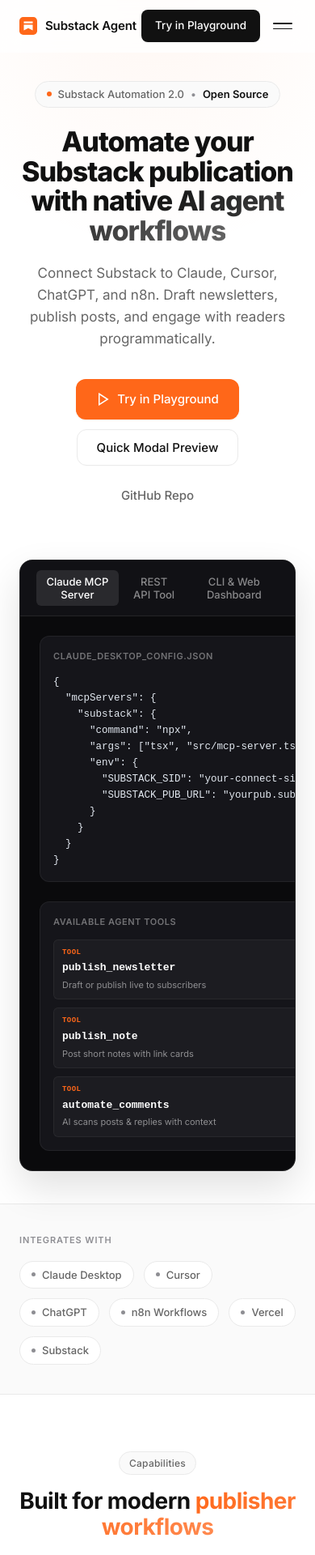
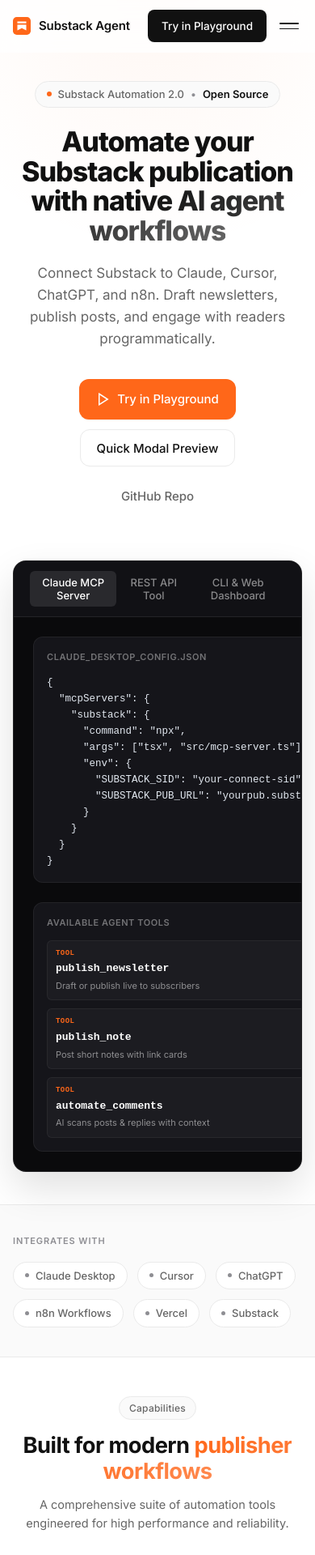
Before and after one commit to santhosh-patel/substack-agent, a React (Vite) app in the folder landing-page/: page / in a window 390 px wide. Shown: the top 1920 px of the page at 81% size. Built offline with nearby package versions, Linux system fonts and the light colour scheme.

Commit message:
feat: integrate playground callback into navbar and enhance mobile menu styling with custom scrollbars

```diff
--- a/landing-page/src/components/Navbar.jsx
+++ b/landing-page/src/components/Navbar.jsx
@@ -1,7 +1,7 @@
 import { useState, useEffect } from 'react';
 import './Navbar.css';
 
-export default function Navbar() {
+export default function Navbar({ onOpenPlayground }) {
   const [scrolled, setScrolled] = useState(false);
   const [mobileOpen, setMobileOpen] = useState(false);
 
@@ -10,6 +10,25 @@
     window.addEventListener('scroll', onScroll, { passive: true });
     return () => window.removeEventListener('scroll', onScroll);
   }, []);
+
+  useEffect(() => {
+    if (mobileOpen) {
+      document.body.style.overflow = 'hidden';
+    } else {
+      document.body.style.overflow = '';
+    }
+    return () => {
+      document.body.style.overflow = '';
+    };
+  }, [mobileOpen]);
+
+  const handlePlaygroundClick = (e) => {
+    if (onOpenPlayground) {
+      e.preventDefault();
+      setMobileOpen(false);
+      onOpenPlayground();
+    }
+  };
 
   return (
     <header className={`navbar-wrapper ${scrolled ? 'is-scrolled' : ''}`}>
@@ -24,19 +43,28 @@
           <span>Substack Agent</span>
         </a>
 
+        {mobileOpen && (
+          <div className="nav-backdrop" onClick={() => setMobileOpen(false)} />
+        )}
+
         <div className={`nav-menu ${mobileOpen ? 'is-open' : ''}`}>
           <a href="#features" onClick={() => setMobileOpen(false)}>Features</a>
           <a href="#integrations" onClick={() => setMobileOpen(false)}>Integrations</a>
           <a href="#how-it-works" onClick={() => setMobileOpen(false)}>How It Works</a>
           <a href="#tools" onClick={() => setMobileOpen(false)}>Tools</a>
           <a href="#faq" onClick={() => setMobileOpen(false)}>FAQ</a>
+          <button onClick={handlePlaygroundClick} className="btn btn-primary nav-mobile-cta">
+            Try in Playground
+          </button>
         </div>
 
         <div className="nav-actions">
-          <a href="/playground" className="btn btn-primary nav-cta">Try in Playground</a>
+          <button onClick={handlePlaygroundClick} className="btn btn-primary nav-cta">
+            Try in Playground
+          </button>
 
           <button
-            className="mobile-toggle"
+            className={`mobile-toggle ${mobileOpen ? 'is-active' : ''}`}
             onClick={() => setMobileOpen(!mobileOpen)}
             aria-label="Toggle menu"
           >
--- a/landing-page/src/index.css
+++ b/landing-page/src/index.css
@@ -219,6 +219,51 @@
 
 @media (max-width: 768px) {
   :root {
-    --section-pad: 70px;
+    --section-pad: 64px;
+  }
+  .container {
+    padding: 0 20px;
+  }
+  .btn {
+    min-height: 40px;
+  }
+  .btn-lg {
+    min-height: 46px;
+    padding: 12px 20px;
   }
 }
+
+@media (max-width: 480px) {
+  :root {
+    --section-pad: 48px;
+  }
+  .container {
+    padding: 0 16px;
+  }
+  .section-header {
+    margin-bottom: 36px;
+  }
+  .section-title {
+    font-size: clamp(24px, 7vw, 32px);
+  }
+  .section-subtitle {
+    font-size: 14.5px;
+  }
+}
+
+/* Custom Sleek Scrollbar for Code Blocks */
+pre::-webkit-scrollbar {
+  height: 6px;
+  width: 6px;
+}
+pre::-webkit-scrollbar-track {
+  background: rgba(0, 0, 0, 0.2);
+  border-radius: 3px;
+}
+pre::-webkit-scrollbar-thumb {
+  background: rgba(255, 255, 255, 0.2);
+  border-radius: 3px;
+}
+pre::-webkit-scrollbar-thumb:hover {
+  background: rgba(255, 255, 255, 0.4);
+}
```
